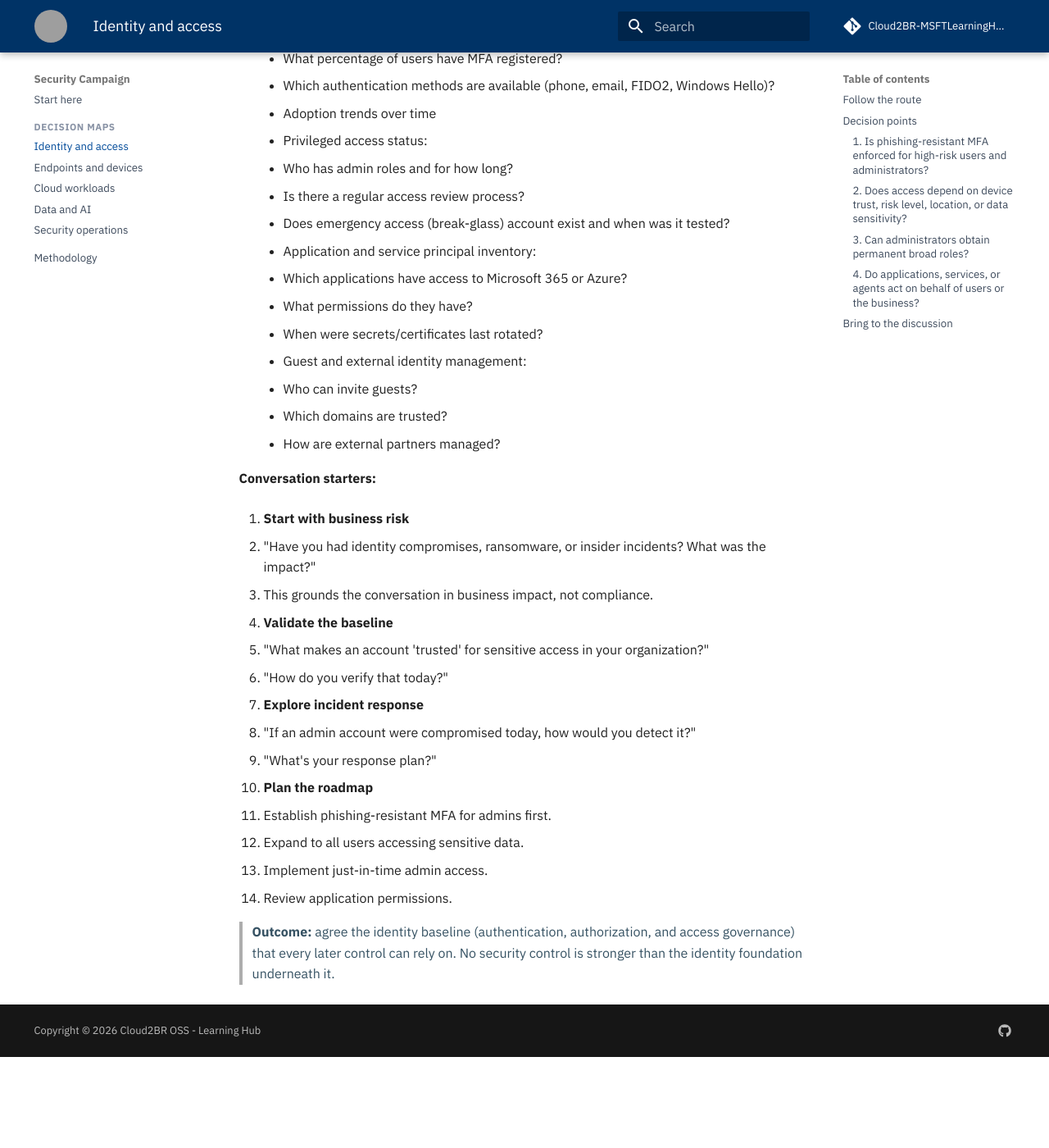
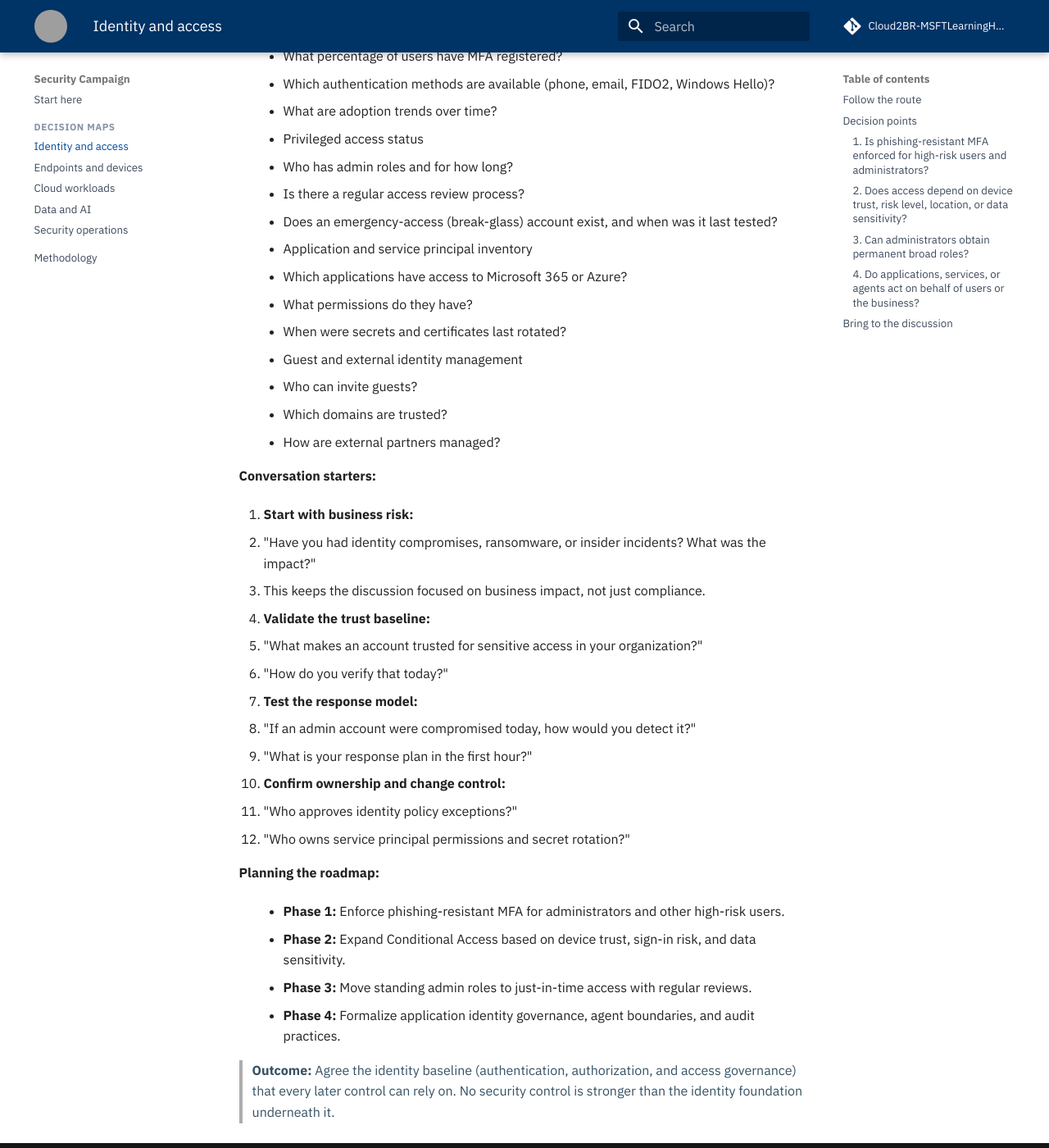
Before and after one commit to Cloud2BR-MSFTLearningHub/Security-Campaign, an MkDocs documentation site: the page built from docs/identity-access.md, in a window 1280 px wide and 1400 px high, scrolled down 3790 px. Shown: the whole window at 82% size. Built offline with MkDocs 1.6.1 and Material for MkDocs 9.7.7, drawn with Linux system fonts in a browser that asks for light colours; comment, search, counter and statistics services are not loaded; before the commit the page ends 5079 px from its top, so only the background shows below that; some of the changed text lies outside the part shown; grey boxes are pictures that could not be loaded.

Commit message:
Refine identity discussion section format

```diff
--- a/docs/identity-access.md
+++ b/docs/identity-access.md
@@ -96,59 +96,55 @@
 
 **Evidence and inventory to gather:**
 
-- Conditional Access policy inventory:
-
+- Conditional Access policy inventory
   - How many policies exist?
   - How many users are scoped?
   - Which are report-only vs. enforced?
   - Which have exclusions and why?
 
-- MFA registration and adoption:
-
+- MFA registration and adoption
   - What percentage of users have MFA registered?
   - Which authentication methods are available (phone, email, FIDO2, Windows Hello)?
-  - Adoption trends over time
+  - What are adoption trends over time?
 
-- Privileged access status:
-
+- Privileged access status
   - Who has admin roles and for how long?
   - Is there a regular access review process?
-  - Does emergency access (break-glass) account exist and when was it tested?
+  - Does an emergency-access (break-glass) account exist, and when was it last tested?
 
-- Application and service principal inventory:
-
+- Application and service principal inventory
   - Which applications have access to Microsoft 365 or Azure?
   - What permissions do they have?
-  - When were secrets/certificates last rotated?
+  - When were secrets and certificates last rotated?
 
-- Guest and external identity management:
-
+- Guest and external identity management
   - Who can invite guests?
   - Which domains are trusted?
   - How are external partners managed?
 
 **Conversation starters:**
 
-1. **Start with business risk**
+1. **Start with business risk:**
+   - "Have you had identity compromises, ransomware, or insider incidents? What was the impact?"
+   - This keeps the discussion focused on business impact, not just compliance.
 
-   - "Have you had identity compromises, ransomware, or insider incidents? What was the impact?"
-   - This grounds the conversation in business impact, not compliance.
-
-2. **Validate the baseline**
-
-   - "What makes an account 'trusted' for sensitive access in your organization?"
+2. **Validate the trust baseline:**
+   - "What makes an account trusted for sensitive access in your organization?"
    - "How do you verify that today?"
 
-3. **Explore incident response**
+3. **Test the response model:**
+   - "If an admin account were compromised today, how would you detect it?"
+   - "What is your response plan in the first hour?"
 
-   - "If an admin account were compromised today, how would you detect it?"
-   - "What's your response plan?"
+4. **Confirm ownership and change control:**
+   - "Who approves identity policy exceptions?"
+   - "Who owns service principal permissions and secret rotation?"
 
-4. **Plan the roadmap**
+**Planning the roadmap:**
 
-   - Establish phishing-resistant MFA for admins first.
-   - Expand to all users accessing sensitive data.
-   - Implement just-in-time admin access.
-   - Review application permissions.
+- **Phase 1:** Enforce phishing-resistant MFA for administrators and other high-risk users.
+- **Phase 2:** Expand Conditional Access based on device trust, sign-in risk, and data sensitivity.
+- **Phase 3:** Move standing admin roles to just-in-time access with regular reviews.
+- **Phase 4:** Formalize application identity governance, agent boundaries, and audit practices.
 
-> **Outcome:** agree the identity baseline (authentication, authorization, and access governance) that every later control can rely on. No security control is stronger than the identity foundation underneath it.
+> **Outcome:** Agree the identity baseline (authentication, authorization, and access governance) that every later control can rely on. No security control is stronger than the identity foundation underneath it.
```
